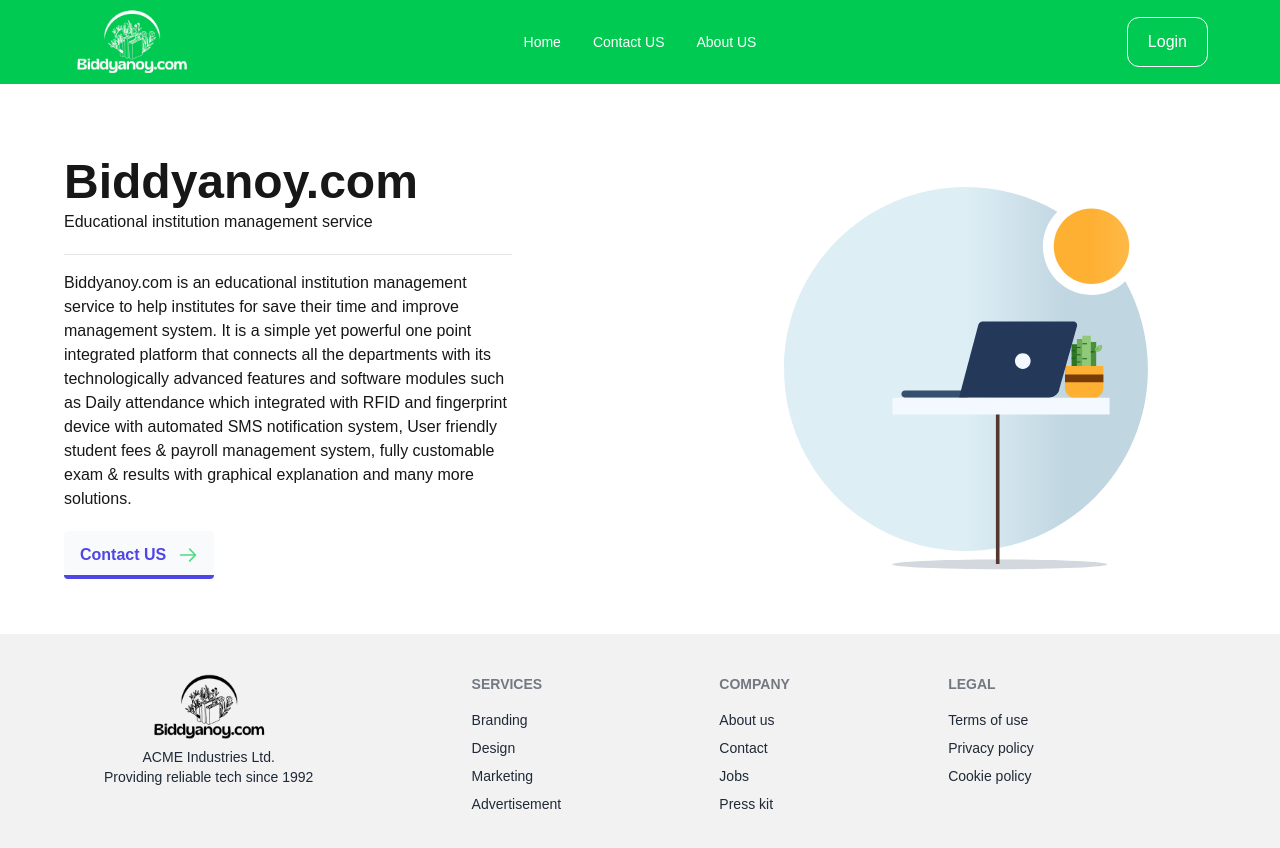
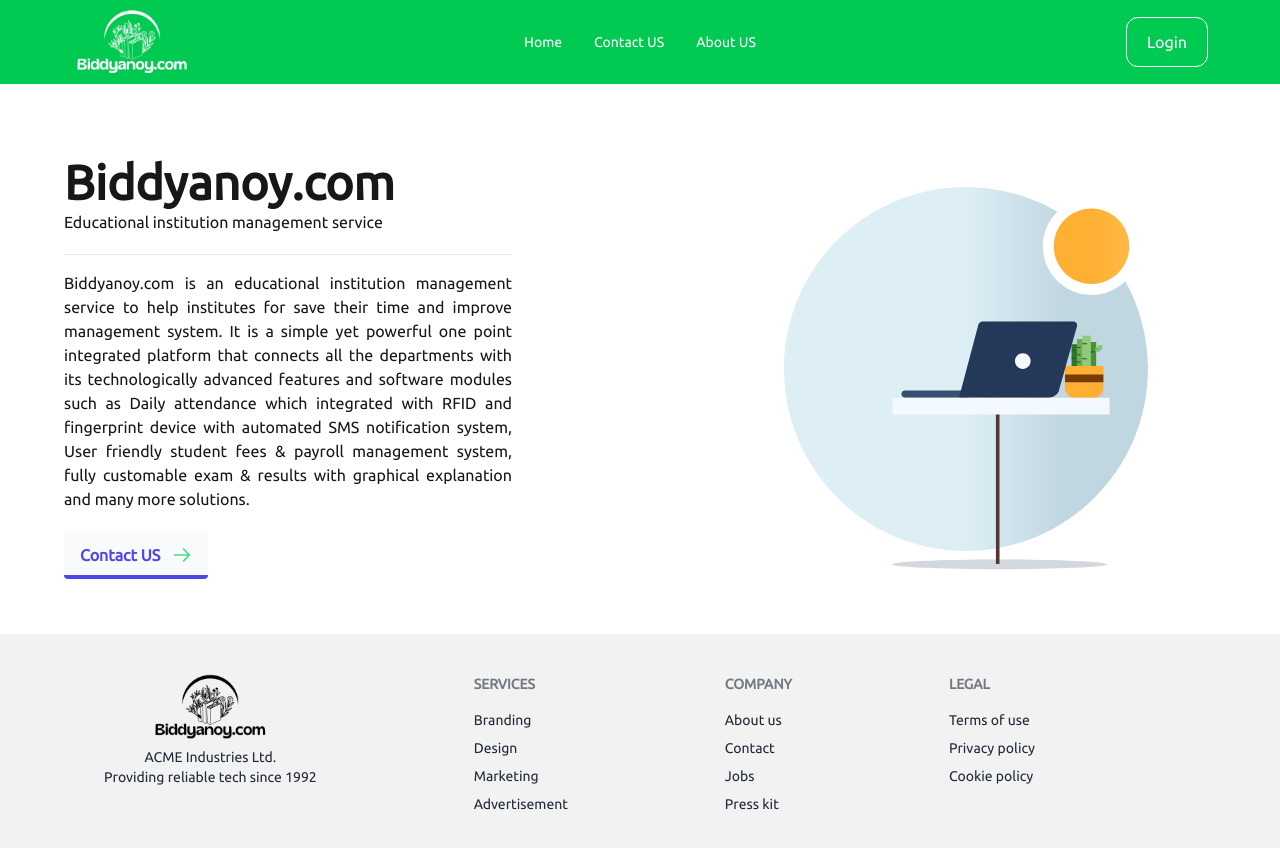
Before and after one commit to AbuRaihan32/Smart-Madrasha, a Next.js app: page / in a window 1280 px wide. Shown: the top 848 px of the page. Built offline with nearby package versions, Linux system fonts and the light colour scheme.

Commit message:
google font added

```diff
--- a/src/app/layout.js
+++ b/src/app/layout.js
@@ -1,33 +1,27 @@
-import localFont from "next/font/local";
 import "./globals.css";
 import Navbar from "@/components/Navbar/Navbar";
 import Footer from "@/components/Footer/Footer";
+import { Inter, Ubuntu } from "next/font/google";
 
-const geistSans = localFont({
-  src: "./fonts/GeistVF.woff",
-  variable: "--font-geist-sans",
-  weight: "100 900",
-});
-const geistMono = localFont({
-  src: "./fonts/GeistMonoVF.woff",
-  variable: "--font-geist-mono",
-  weight: "100 900",
+const inter = Inter({ subsets: ["latin"] });
+
+const ubuntu = Ubuntu({
+  weight: "400",
+  subsets: ["latin"],
 });
 
 export const metadata = {
   title: "Biddyanoy",
-  description: "Generated by create next app",
+  description: "Educational institution management service",
 };
 
 export default function RootLayout({ children }) {
   return (
     <html lang="en">
-      <body
-        className={`${geistSans.variable} ${geistMono.variable} antialiased`}
-      >
-        <main className="">
+      <body>
+        <main className={`${inter.className} ${ubuntu.className}`}>
           <nav className="z-50 sticky top-0">
-          <Navbar></Navbar>
+            <Navbar></Navbar>
           </nav>
           {children}
           <Footer></Footer>
--- a/src/components/Home/Banner/Banner.jsx
+++ b/src/components/Home/Banner/Banner.jsx
@@ -13,7 +13,7 @@ const Banner = () => {
             <h1 className="text-5xl font-bold mb-1">Biddyanoy.com</h1>
             <p>Educational institution management service</p>
           </div>
-          <p className="mb-5">
+          <p className="mb-5 text-justify">
             Biddyanoy.com is an educational institution management service to
             help institutes for save their time and improve management system.
             It is a simple yet powerful one point integrated platform that
```
